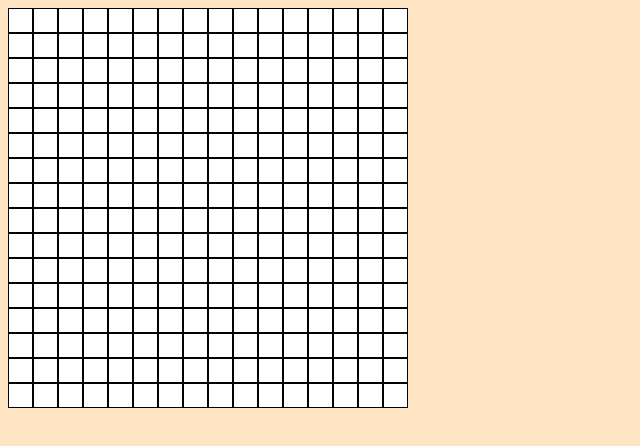
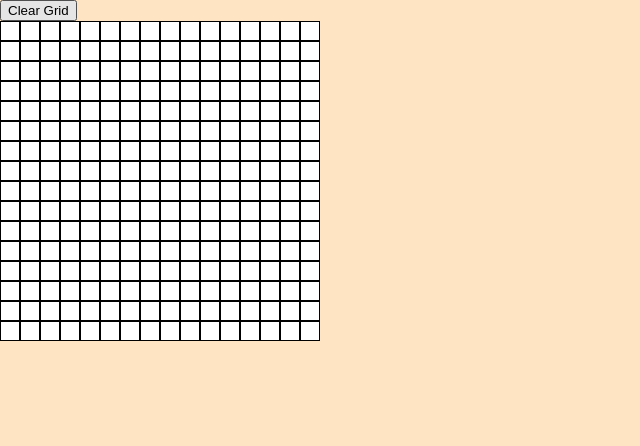
Before and after one commit to PurestDuck/etchASketch, a plain HTML site: page index.html in a window 1280 px wide. Shown: the whole page, without its empty margins (0-640 px from the left). Drawn offline with Linux system fonts and the light colour scheme.

Commit message:
Add clear btn

```diff
--- a/index.html
+++ b/index.html
@@ -9,6 +9,9 @@
     <link href="styles.css" rel="stylesheet">
 </head>
 <body>
+    <div id='buttonSpace'>
+        <button id="clear">Clear Grid</button>
+    </div>
     <div id="container">
 
     </div>
--- a/script.js
+++ b/script.js
@@ -1,5 +1,9 @@
 const container = document.querySelector('#container');
+const clearBtn = document.querySelector('#clear');
 const INITIAL_GRID = 16;
+
+clearBtn.addEventListener('click', clearTiles);
+
 function makeTiles(rowNum, columnNum) {
     for (let r = 0; r < rowNum; r++) {
         const row = document.createElement('div');
@@ -22,4 +26,10 @@ function setupTiles(){
 function drawOnTile(e){
     e.target.style.background= "black";
 }
+function clearTiles(){
+    const allTiles = document.querySelectorAll('.colorTile');
+    allTiles.forEach( (tile)=>{
+        tile.style.background = "white";
+    })
+}
 setupTiles();
--- a/styles.css
+++ b/styles.css
@@ -5,8 +5,13 @@ html{
     box-sizing:inherit;
 }
 body{
+    margin:0;
+    padding:0;
     background-color: bisque;
+    display: flex;
+    flex-flow: column nowrap;
 }
+
 #container{
     width: 1000px;
     height: 1000px;
@@ -17,8 +22,8 @@ body{
 .colorTile{
     background-color: white;
     border: 1px black solid;
-    width:25px;
-    height:25px;
+    width:20px;
+    height:20px;
     flex: 0 1 auto;
     margin: 0px;
     padding: 0px;
```
